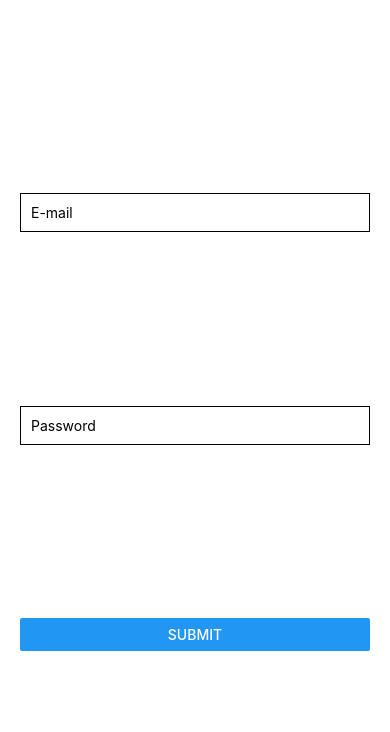
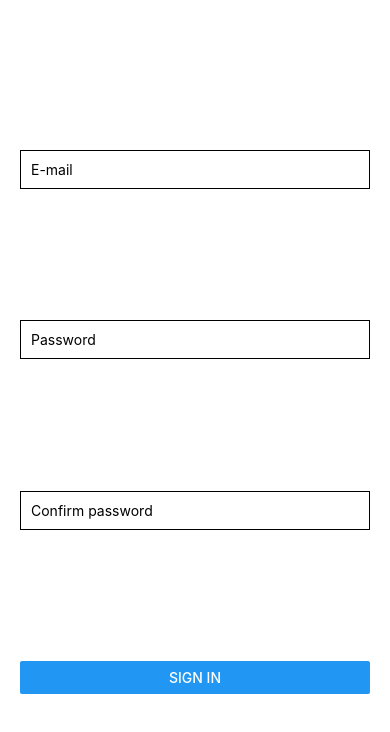
Before and after one commit to danichini/rn-sqlite-login, a React Native app: screen / in a window 390 px wide. Shown: the top 732 px of the page. Built offline with nearby package versions, Linux system fonts and the light colour scheme.

Commit message:
sign up validations implemented with formik and yup

```diff
--- a/App.js
+++ b/App.js
@@ -1,11 +1,11 @@
 import React from 'react';
 import { StyleSheet, Text, View } from 'react-native';
-import Login from './views/login'
+import SignUp from './views/signUp'
 
 export default function App() {
   return (
     <View style={styles.container}>
-      <Login/>
+      <SignUp/>
     </View>
   );
 }
--- a/views/login.js
+++ /dev/null
@@ -1,57 +0,0 @@
-import React, { useState } from "react";
-import { StyleSheet, Text, View, Button, TextInput } from "react-native";
-
-import { Formik } from "formik";
-import * as yup from 'yup'
-
-export default function Login() {
-  // const [count, setCount] = useState(0);
-
-  return (
-    <View style={styles.container}>
-      <Formik
-        initialValues={{ email: '', password: '' }}
-        onSubmit={(values) => console.log(values)}
-      >
-        {({ handleChange, handleBlur, handleSubmit, values }) => (
-          <View style={styles.formStyle}>
-            <TextInput
-              style={styles.textInputStyle}
-              onChangeText={handleChange("email")}
-              onBlur={handleBlur("email")}
-              value={values.email}
-              placeholder="E-mail"
-            />
-            <TextInput
-              style={styles.textInputStyle}
-              value={values.password}
-              onChangeText={handleChange("password")}
-              placeholder="Password"
-              secureTextEntry={true}
-            />
-            <Button onPress={handleSubmit} title="Submit" />
-          </View>
-        )}
-      </Formik>
-    </View>
-  );
-}
-
-const styles = StyleSheet.create({
-  container: {
-    flex: 1,
-    padding: 20,
-    justifyContent: "center",
-  },
-  formStyle: {
-    flex: 1,
-    flexDirection: "column",
-    justifyContent: "space-evenly",
-  },
-  textInputStyle: {
-    padding: 10,
-    backgroundColor: "#fff",
-    borderBottomColor: "black",
-    borderWidth: 1,
-  },
-});
--- /dev/null
+++ b/views/signUp.js
@@ -0,0 +1,123 @@
+import React, { useState } from "react";
+import { StyleSheet, Text, View, Button, TextInput } from "react-native";
+
+import { Formik } from "formik";
+import * as yup from "yup";
+
+export default function SignUp() {
+  // const [count, setCount] = useState(0);
+
+  return (
+    <View style={styles.container}>
+      <Formik
+        initialValues={{ email: "", password: "", confirmPassword: "" }}
+        onSubmit={(values) => console.log(values)}
+        validationSchema={yup.object().shape({
+          email: yup
+            .string()
+            .email("Not a valid e-mail")
+            .required("E-mail is required"),
+          password: yup
+            .string()
+            .min(8)
+            .required()
+            .matches(
+              /^(?=.*[A-Z])(?=.*\d)(?=.*[@$!%*..?&])[A-Za-z\d@$!%..*?&]{8,}$/,
+              "Must Contain 8 Characters, One Uppercase, One Lowercase, One Number and one special case Character"
+            ),
+          confirmPassword: yup
+            .string()
+            .required()
+            .label("Confirm password")
+            .test("passwords-match", "Passwords must match ya fool", function (
+              value
+            ) {
+              return this.parent.password === value;
+            }),
+        })}
+      >
+        {({
+          values,
+          handleChange,
+          errors,
+          setFieldTouched,
+          touched,
+          isValid,
+          handleSubmit,
+        }) => (
+          <View style={styles.formStyle}>
+            <View>
+              <TextInput
+                style={styles.textInputStyle}
+                value={values.email}
+                onChangeText={handleChange("email")}
+                onBlur={() => setFieldTouched("email")}
+                placeholder="E-mail"
+              />
+              {touched.email && errors.email && (
+                <Text style={{ fontSize: 10, color: "red" }}>
+                  {errors.email}
+                </Text>
+              )}
+            </View>
+            <View>
+              <TextInput
+                style={styles.textInputStyle}
+                value={values.password}
+                onChangeText={handleChange("password")}
+                onBlur={() => setFieldTouched("password")}
+                placeholder="Password"
+                secureTextEntry={true}
+              />
+              {touched.password && errors.password && (
+                <Text style={{ fontSize: 10, color: "red" }}>
+                  {errors.password}
+                </Text>
+              )}
+            </View>
+            <View>
+              <TextInput
+                style={styles.textInputStyle}
+                value={values.confirmPassword}
+                onChangeText={handleChange("confirmPassword")}
+                onBlur={() => setFieldTouched("confirmPassword")}
+                placeholder="Confirm password"
+                secureTextEntry={true}
+              />
+              {touched.confirmPassword && errors.confirmPassword && (
+                <Text style={{ fontSize: 10, color: "red" }}>
+                  {errors.confirmPassword}
+                </Text>
+              )}
+            </View>
+            <Button
+              title="Sign In"
+              // disabled={isValid}
+              onPress={handleSubmit}
+            />
+          </View>
+        )}
+      </Formik>
+    </View>
+  );
+}
+
+const styles = StyleSheet.create({
+  container: {
+    flex: 1,
+    padding: 20,
+    justifyContent: "center",
+  },
+  formStyle: {
+    flex: 1,
+    flexDirection: "column",
+    justifyContent: "space-evenly",
+  },
+  textInputStyle: {
+    padding: 10,
+    backgroundColor: "#fff",
+    borderBottomColor: "black",
+    borderWidth: 1,
+    marginBottom: 2,
+  },
+});
```
Also changed, not shown: 1 other file (tests, documents, lock files or other folders).
